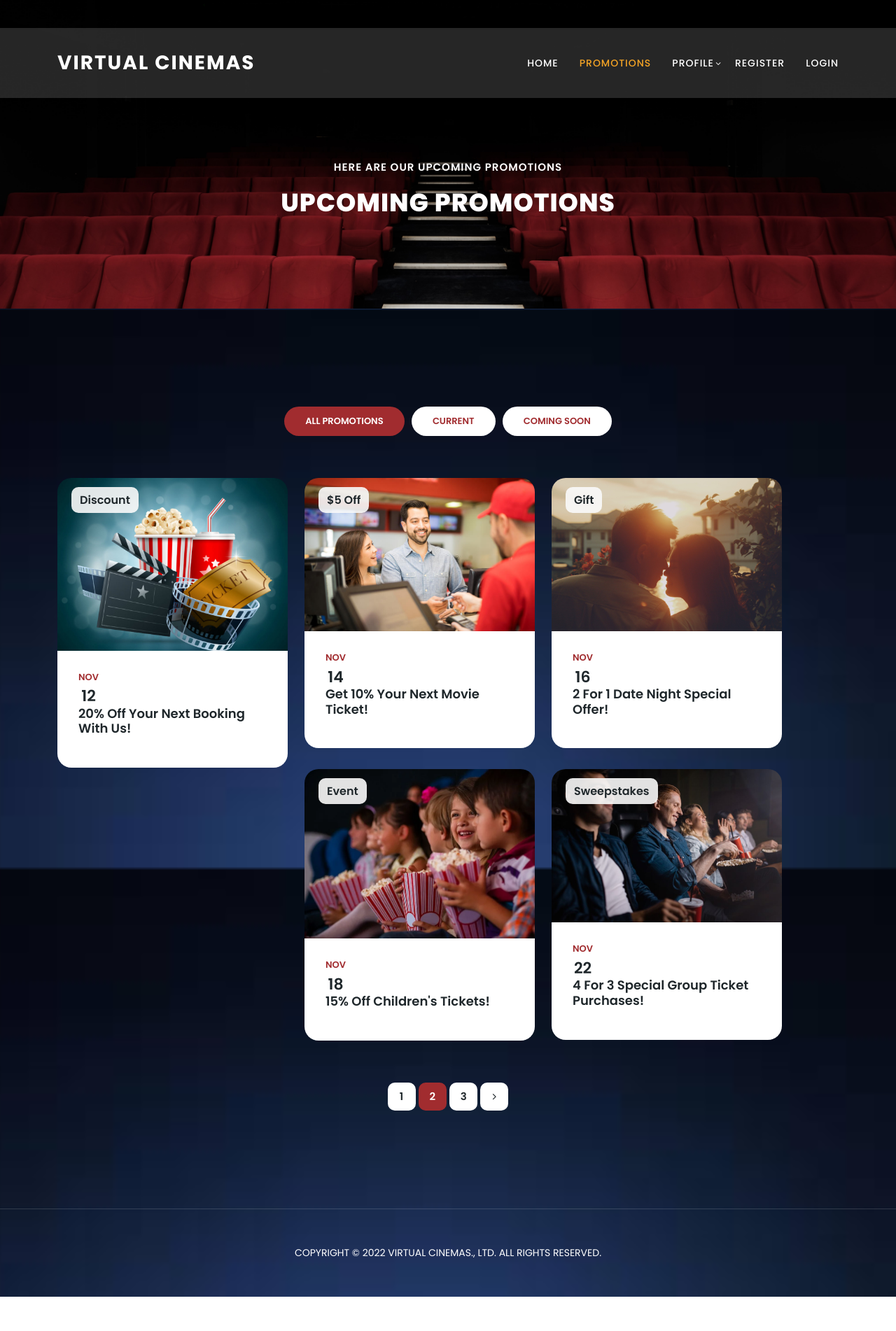
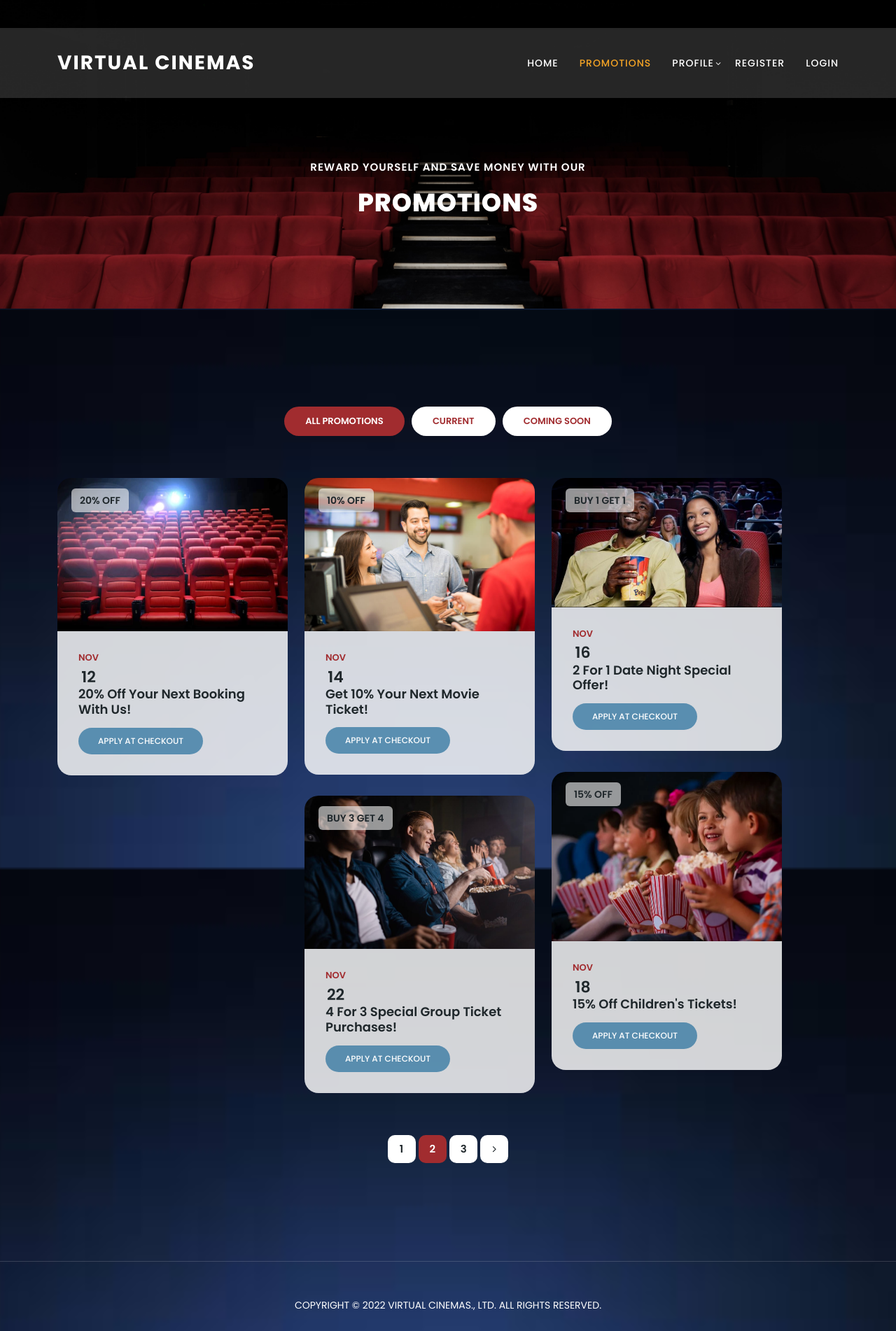
Before and after one commit to KaranFriends/Software_Engineering_Team_B8, a Python web app: template cinema_project/templates/promotions.html in a window 1280 px wide. Shown: the top 1902 px of the page at 70% size. Before the commit the page ends 1853 px from the top, so only its background shows below. Run offline with Jinja, Linux system fonts and the light colour scheme; the template is opened without the code that fills it, so the values that code supplies are empty; some libraries are stand-ins or nearby versions.

Commit message:
apply promo button added to promo

```diff
--- a/cinema_project/templates/assets/css/templatemo-edu-meeting.css
+++ b/cinema_project/templates/assets/css/templatemo-edu-meeting.css
@@ -185,6 +185,22 @@
 
 
 .main-button-yellow a:hover {
+  opacity: 0.9;
+}
+
+.main-button-blue a {
+  font-size: 12px;
+  color: #fff;
+  background-color: #2c739fba;
+  padding: 10px 28px;
+  display: inline-block;
+  border-radius: 20px;
+  font-weight: 500;
+  text-transform: uppercase;
+  transition: all .3s;
+}
+
+.main-button-blue a:hover {
   opacity: 0.9;
 }
 
@@ -965,16 +981,16 @@
 }
 
 .meeting-item .thumb .price span {
-  font-size: 16px;
+  font-size: 14px;
   color: #1f272b;
   font-weight: 600;
-  background-color: rgba(250,250,250,0.9);
+  background-color: rgba(250, 250, 250, 0.591);
   padding: 7px 12px;
-  border-radius: 10px;
+  border-radius: 6px;
 }
 
 .meeting-item .down-content {
-  background-color: #fff;
+  background-color: rgba(255, 255, 255, 0.82);
   padding: 30px;
   border-bottom-right-radius: 20px;
   border-bottom-left-radius: 20px;
@@ -1614,12 +1630,12 @@
 }
 
 .meeting-single-item .thumb .price span {
-  font-size: 16px;
+  font-size: 10px;
   color: #1f272b;
-  font-weight: 600;
-  background-color: rgba(250,250,250,0.9);
+  font-weight: 150;
+  background-color: rgba(250, 250, 250, 0.591);
   padding: 7px 12px;
-  border-radius: 10px;
+  border-radius: 8px;
 }
 
 .meeting-single-item .down-content {
--- a/cinema_project/templates/promotions.html
+++ b/cinema_project/templates/promotions.html
@@ -73,8 +73,8 @@
     <div class="container">
       <div class="row">
         <div class="col-lg-12">
-          <h6>Here are our upcoming promotions</h6>
-          <h2>Upcoming Promotions</h2>
+          <h6>Reward yourself and save money with our</h6>
+          <h2>Promotions</h2>
         </div>
       </div>
     </div>
@@ -100,7 +100,7 @@
                   <div class="meeting-item">
                     <div class="thumb">
                       <div class="price">
-                        <span>Discount</span>
+                        <span>20% OFF</span>
                       </div>
                       <a href="meeting-details.html"><img src="assets/images/bookingpromo.jpg" alt=""></a>
                     </div>
@@ -111,6 +111,11 @@
                       <a href="meeting-details.html">
                         <h4>20% Off Your Next Booking With Us!</h4>
                       </a>
+                      <div class="col-lg-12">
+                        <div class="main-button-blue">
+                          <a href="index.html">Apply at Checkout</a>
+                        </div>
+                      </div>
                     </div>
                   </div>
                 </div>
@@ -118,7 +123,7 @@
                   <div class="meeting-item">
                     <div class="thumb">
                       <div class="price">
-                        <span>$5 Off</span>
+                        <span>10% OFF</span>
                       </div>
                       <a href="meeting-details.html"><img src="assets/images/10offpromo.jpg" alt=""></a>
                     </div>
@@ -129,6 +134,11 @@
                       <a href="meeting-details.html">
                         <h4>Get 10% Your Next Movie Ticket!</h4>
                       </a>
+                      <div class="col-lg-12">
+                        <div class="main-button-blue">
+                          <a href="index.html">Apply at Checkout</a>
+                        </div>
+                      </div>
                     </div>
                   </div>
                 </div>
@@ -136,7 +146,7 @@
                   <div class="meeting-item">
                     <div class="thumb">
                       <div class="price">
-                        <span>Gift</span>
+                        <span>BUY 1 GET 1</span>
                       </div>
                       <a href="meeting-details.html"><img src="assets/images/datenightpromo.jpg" alt=""></a>
                     </div>
@@ -147,6 +157,11 @@
                       <a href="meeting-details.html">
                         <h4>2 For 1 Date Night Special Offer!</h4>
                       </a>
+                      <div class="col-lg-12">
+                        <div class="main-button-blue">
+                          <a href="index.html">Apply at Checkout</a>
+                        </div>
+                      </div>
                     </div>
                   </div>
                 </div>
@@ -154,7 +169,7 @@
                   <div class="meeting-item">
                     <div class="thumb">
                       <div class="price">
-                        <span>Event</span>
+                        <span>15% OFF</span>
                       </div>
                       <a href="meeting-details.html"><img src="assets/images/childpromo.jpeg" alt=""></a>
                     </div>
@@ -165,6 +180,11 @@
                       <a href="meeting-details.html">
                         <h4>15% Off Children's Tickets!</h4>
                       </a>
+                      <div class="col-lg-12">
+                        <div class="main-button-blue">
+                          <a href="index.html">Apply at Checkout</a>
+                        </div>
+                      </div>
                     </div>
                   </div>
                 </div>
@@ -172,7 +192,7 @@
                   <div class="meeting-item">
                     <div class="thumb">
                       <div class="price">
-                        <span>Sweepstakes</span>
+                        <span>BUY 3 GET 4</span>
                       </div>
                       <a href="meeting-details.html"><img src="assets/images/grouppromo.jpg" alt=""></a>
                     </div>
@@ -183,6 +203,11 @@
                       <a href="meeting-details.html">
                         <h4>4 For 3 Special Group Ticket Purchases!</h4>
                       </a>
+                      <div class="col-lg-12">
+                        <div class="main-button-blue">
+                          <a href="index.html">Apply at Checkout</a>
+                        </div>
+                      </div>
                     </div>
                   </div>
                 </div>
```
Also changed, not shown: cinema_project/templates/assets/images/bookingpromo.jpg, cinema_project/templates/assets/images/datenightpromo.jpg.
